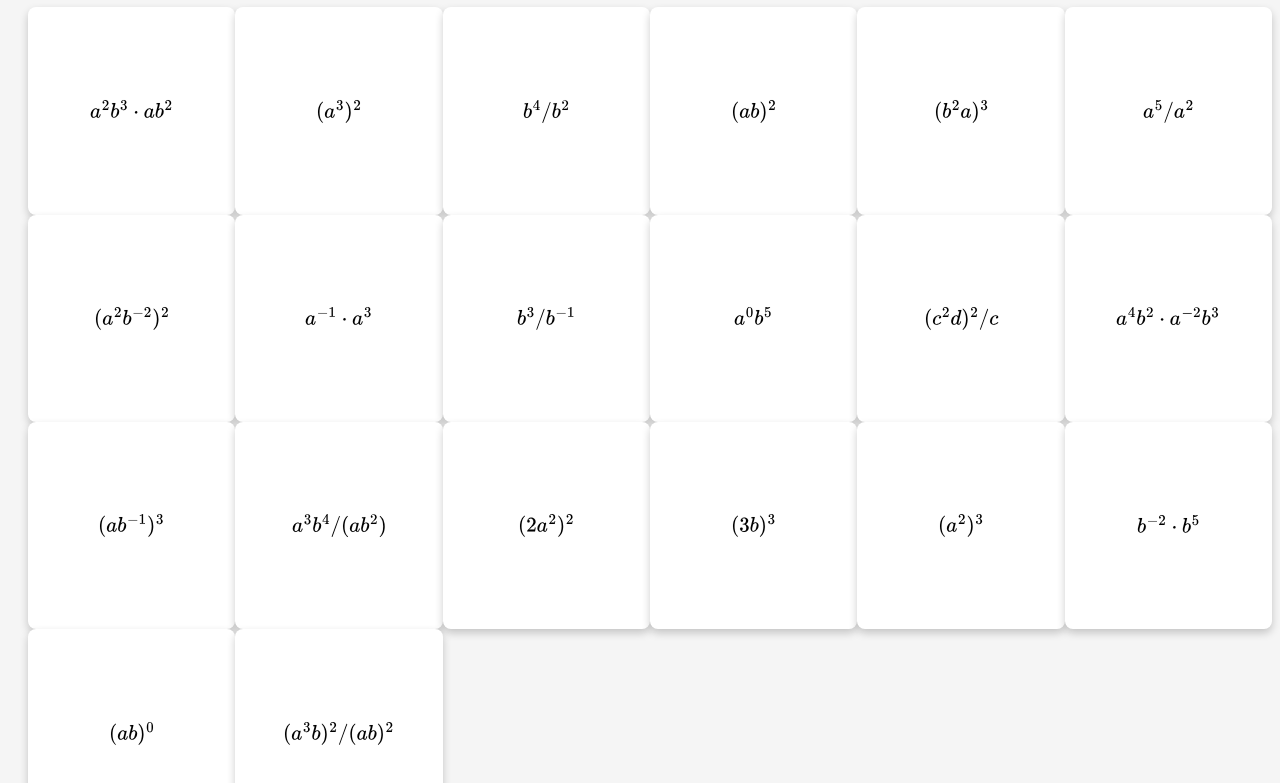
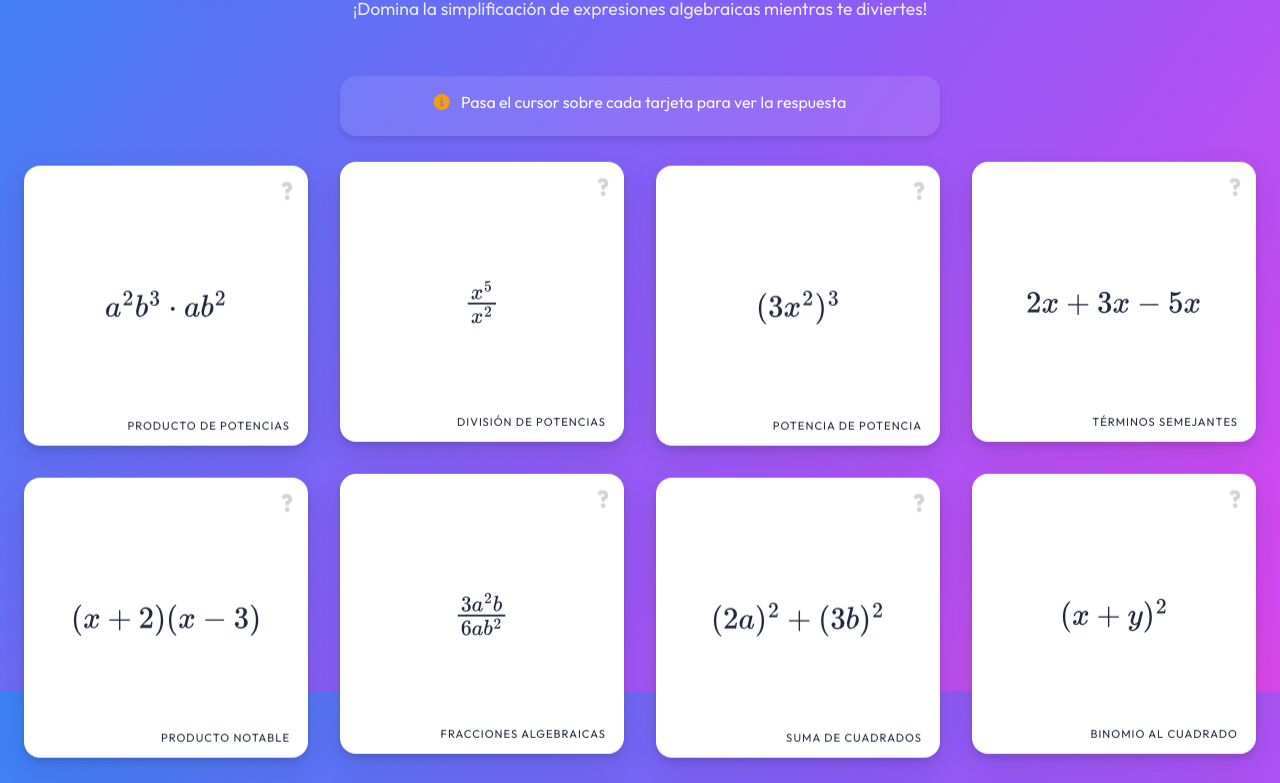
Before and after one commit to ng057830/potencias8, a plain HTML site: page index.html in a window 1280 px wide. Shown: the part 109-892 px from the top of the page. Drawn offline with nearby package versions, Linux system fonts and the light colour scheme.

Commit message:
Update index.html

```diff
--- a/index.html
+++ b/index.html
@@ -3,212 +3,446 @@
 <head>
   <meta charset="UTF-8"/>
   <meta name="viewport" content="width=device-width, initial-scale=1.0"/>
-  <title>Flashcards: Simplificación de Expresiones Algebraicas</title>
-
-  <!-- MathJax para renderizar fórmulas -->
+  <title>Flashcards: Álgebra Interactiva</title>
+  <!-- Google Fonts modernos -->
+  <link href="https://fonts.googleapis.com/css2?family=Outfit:wght@400;600;800&display=swap" rel="stylesheet"/>
+  <!-- MathJax para fórmulas -->
   <script>
     window.MathJax = {
-      tex: {
-        inlineMath: [['$', '$'], ['\\(', '\\)']],
-        displayMath: [['$$','$$']]
-      },
+      tex: { inlineMath: [['$', '$'], ['\\(', '\\)']], displayMath: [['$$','$$']] },
       svg: { fontCache: 'global' }
     };
   </script>
   <script src="https://cdn.jsdelivr.net/npm/mathjax@3/es5/tex-svg-full.js"></script>
+  <!-- Iconos y animaciones -->
+  <link rel="stylesheet" href="https://cdnjs.cloudflare.com/ajax/libs/animate.css/4.1.1/animate.min.css"/>
+  <link rel="stylesheet" href="https://cdnjs.cloudflare.com/ajax/libs/font-awesome/6.4.0/css/all.min.css"/>
+  <style>
+    :root {
+      --primary: #6366f1;
+      --primary-dark: #4f46e5;
+      --success: #10b981;
+      --warning: #f59e0b;
+      --danger: #ef4444;
+      --card-front: #ffffff;
+      --card-shadow: rgba(0, 0, 0, 0.1);
+      --text-dark: #1e293b;
+      --text-light: #f8fafc;
+      --bg-gradient: linear-gradient(125deg, #3b82f6, #8b5cf6, #d946ef);
+    }
 
-  <style>
+    * {
+      box-sizing: border-box;
+      margin: 0;
+      padding: 0;
+    }
+
     body {
-      font-family: Arial, sans-serif;
-      background: #f5f5f5;
-      padding: 20px;
+      font-family: 'Outfit', sans-serif;
+      background: var(--bg-gradient);
+      background-attachment: fixed;
+      color: var(--text-light);
+      min-height: 100vh;
+      padding: 1.5rem;
+      overflow-x: hidden;
     }
-    h1 {
+
+    .header {
       text-align: center;
-      margin-bottom: 30px;
+      margin-bottom: 2rem;
+      padding: 1.5rem 0;
+      position: relative;
     }
+
+    .header h1 {
+      font-weight: 800;
+      font-size: 2.5rem;
+      margin-bottom: 0.5rem;
+      background: linear-gradient(90deg, #f9f9f9, #c8d6e5);
+      -webkit-background-clip: text;
+      background-clip: text;
+      color: transparent;
+      text-transform: uppercase;
+      letter-spacing: 1px;
+    }
+
+    .header p {
+      font-size: 1.1rem;
+      opacity: 0.9;
+      max-width: 600px;
+      margin: 0 auto;
+    }
+
+    /* Decoración geométrica */
+    .decoration {
+      position: absolute;
+      width: 100%;
+      height: 100%;
+      top: 0;
+      left: 0;
+      z-index: -1;
+      opacity: 0.4;
+      overflow: hidden;
+    }
+
+    .decoration::before {
+      content: "";
+      position: absolute;
+      width: 150px;
+      height: 150px;
+      border-radius: 50%;
+      background: var(--primary);
+      top: -50px;
+      left: 10%;
+      filter: blur(30px);
+    }
+
+    .decoration::after {
+      content: "";
+      position: absolute;
+      width: 200px;
+      height: 200px;
+      border-radius: 50%;
+      background: var(--warning);
+      bottom: -100px;
+      right: 5%;
+      filter: blur(40px);
+    }
+
+    /* Contenedor principal */
     .container {
       display: grid;
-      grid-template-columns: repeat(auto-fit, minmax(180px, 1fr));
-      gap: 20px;
+      grid-template-columns: repeat(auto-fill, minmax(280px, 1fr));
+      gap: 2rem;
+      max-width: 1400px;
+      margin: 0 auto;
     }
+
+    /* Estilos de las flashcards */
     .flashcard {
       perspective: 1000px;
+      height: 280px;
     }
+
     .flashcard-inner {
       position: relative;
       width: 100%;
-      padding-top: 100%;
+      height: 100%;
+      text-align: center;
+      transition: transform 0.8s cubic-bezier(0.175, 0.885, 0.32, 1.275);
       transform-style: preserve-3d;
-      transition: transform 0.6s;
+      border-radius: 1rem;
+      box-shadow: 0 10px 30px var(--card-shadow);
     }
+
     .flashcard:hover .flashcard-inner {
       transform: rotateY(180deg);
     }
-    .flashcard-front,
-    .flashcard-back {
+
+    .flashcard-front, .flashcard-back {
       position: absolute;
-      top: 0; left: 0;
-      width: 100%; height: 100%;
+      width: 100%;
+      height: 100%;
+      -webkit-backface-visibility: hidden;
       backface-visibility: hidden;
-      border-radius: 8px;
-      box-shadow: 0 4px 8px rgba(0,0,0,0.2);
+      border-radius: 1rem;
       display: flex;
+      flex-direction: column;
       align-items: center;
       justify-content: center;
-      padding: 10px;
-      font-size: 1.1em;
-      background: white;
+      padding: 1.5rem;
     }
+
+    .flashcard-front {
+      background: var(--card-front);
+      color: var(--text-dark);
+      font-size: 1.8rem;
+      box-shadow: 0 4px 6px var(--card-shadow);
+    }
+
+    .flashcard-front::before {
+      content: "?";
+      position: absolute;
+      top: 10px;
+      right: 15px;
+      font-size: 1.5rem;
+      opacity: 0.2;
+      font-weight: bold;
+    }
+
     .flashcard-back {
+      background: linear-gradient(135deg, var(--success), var(--primary));
+      color: var(--text-light);
       transform: rotateY(180deg);
-      background: #e0e0e0;
+      font-size: 2rem;
+      font-weight: 600;
+    }
+
+    .flashcard-badge {
+      position: absolute;
+      bottom: 10px;
+      right: 10px;
+      background: rgba(255, 255, 255, 0.2);
+      padding: 0.2rem 0.5rem;
+      border-radius: 1rem;
+      font-size: 0.7rem;
+      text-transform: uppercase;
+      letter-spacing: 1px;
+    }
+
+    /* Instrucciones */
+    .instructions {
+      text-align: center;
+      margin: 2rem auto;
+      padding: 1rem;
+      max-width: 600px;
+      background: rgba(255, 255, 255, 0.1);
+      backdrop-filter: blur(10px);
+      border-radius: 1rem;
+      box-shadow: 0 4px 6px rgba(0, 0, 0, 0.1);
+    }
+
+    .instructions p {
+      margin-bottom: 0.5rem;
+    }
+
+    .instructions i {
+      margin-right: 0.5rem;
+      color: var(--warning);
+    }
+
+    /* Animaciones */
+    @keyframes float {
+      0% { transform: translateY(0px); }
+      50% { transform: translateY(-10px); }
+      100% { transform: translateY(0px); }
+    }
+
+    .flashcard:nth-child(odd) {
+      animation: float 6s ease-in-out infinite;
+    }
+
+    .flashcard:nth-child(even) {
+      animation: float 7s ease-in-out infinite reverse;
+    }
+
+    /* Media queries */
+    @media (max-width: 768px) {
+      .header h1 {
+        font-size: 2rem;
+      }
+
+      .container {
+        grid-template-columns: repeat(auto-fill, minmax(240px, 1fr));
+        gap: 1.5rem;
+      }
+
+      .flashcard {
+        height: 240px;
+      }
+    }
+
+    @media (max-width: 480px) {
+      .container {
+        grid-template-columns: 1fr;
+        max-width: 320px;
+        margin: 0 auto;
+      }
+
+      .header h1 {
+        font-size: 1.8rem;
+      }
     }
   </style>
 </head>
 <body>
-  <h1>Flashcards: Simplificación de Expresiones Algebraicas</h1>
+  <div class="decoration"></div>
+
+  <header class="header animate__animated animate__fadeIn">
+    <h1>Flashcards: Álgebra Pro</h1>
+    <p>¡Domina la simplificación de expresiones algebraicas mientras te diviertes!</p>
+  </header>
+
+  <div class="instructions animate__animated animate__fadeIn animate__delay-1s">
+    <p><i class="fas fa-info-circle"></i> Pasa el cursor sobre cada tarjeta para ver la respuesta</p>
+  </div>
+
   <div class="container">
-    <!-- 1 -->
+    <!-- Flashcard 1 -->
+    <div class="flashcard animate__animated animate__fadeIn animate__delay-1s">
+      <div class="flashcard-inner">
+        <div class="flashcard-front">
+          $a^2 b^3 \cdot a b^2$
+          <div class="flashcard-badge">Producto de potencias</div>
+        </div>
+        <div class="flashcard-back">
+          $a^{3} b^{5}$
+        </div>
+      </div>
+    </div>
+
+    <!-- Flashcard 2 -->
+    <div class="flashcard animate__animated animate__fadeIn animate__delay-2s">
+      <div class="flashcard-inner">
+        <div class="flashcard-front">
+          $\frac{x^5}{x^2}$
+          <div class="flashcard-badge">División de potencias</div>
+        </div>
+        <div class="flashcard-back">
+          $x^3$
+        </div>
+      </div>
+    </div>
+
+    <!-- Flashcard 3 -->
+    <div class="flashcard animate__animated animate__fadeIn animate__delay-3s">
+      <div class="flashcard-inner">
+        <div class="flashcard-front">
+          $(3x^2)^3$
+          <div class="flashcard-badge">Potencia de potencia</div>
+        </div>
+        <div class="flashcard-back">
+          $27x^6$
+        </div>
+      </div>
+    </div>
+
+    <!-- Flashcard 4 -->
+    <div class="flashcard animate__animated animate__fadeIn animate__delay-4s">
+      <div class="flashcard-inner">
+        <div class="flashcard-front">
+          $2x + 3x - 5x$
+          <div class="flashcard-badge">Términos semejantes</div>
+        </div>
+        <div class="flashcard-back">
+          $0$
+        </div>
+      </div>
+    </div>
+
+    <!-- Flashcard 5 -->
+    <div class="flashcard animate__animated animate__fadeIn animate__delay-5s">
+      <div class="flashcard-inner">
+        <div class="flashcard-front">
+          $(x + 2)(x - 3)$
+          <div class="flashcard-badge">Producto notable</div>
+        </div>
+        <div class="flashcard-back">
+          $x^2 - 3x + 2x - 6$
+          $= x^2 - x - 6$
+        </div>
+      </div>
+    </div>
+
+    <!-- Flashcard 6 -->
     <div class="flashcard">
       <div class="flashcard-inner">
-        <div class="flashcard-front">$a^2 b^3 \cdot a b^2$</div>
-        <div class="flashcard-back">$a^{3} b^{5}$</div>
+        <div class="flashcard-front">
+          $\frac{3a^2b}{6ab^2}$
+          <div class="flashcard-badge">Fracciones algebraicas</div>
+        </div>
+        <div class="flashcard-back">
+          $\frac{a}{2b}$
+        </div>
       </div>
     </div>
-    <!-- 2 -->
+
+    <!-- Flashcard 7 -->
     <div class="flashcard">
       <div class="flashcard-inner">
-        <div class="flashcard-front">$(a^3)^2$</div>
-        <div class="flashcard-back">$a^{6}$</div>
+        <div class="flashcard-front">
+          $(2a)^2 + (3b)^2$
+          <div class="flashcard-badge">Suma de cuadrados</div>
+        </div>
+        <div class="flashcard-back">
+          $4a^2 + 9b^2$
+        </div>
       </div>
     </div>
-    <!-- 3 -->
+
+    <!-- Flashcard 8 -->
     <div class="flashcard">
       <div class="flashcard-inner">
-        <div class="flashcard-front">$b^4 / b^2$</div>
-        <div class="flashcard-back">$b^{2}$</div>
+        <div class="flashcard-front">
+          $(x + y)^2$
+          <div class="flashcard-badge">Binomio al cuadrado</div>
+        </div>
+        <div class="flashcard-back">
+          $x^2 + 2xy + y^2$
+        </div>
       </div>
     </div>
-    <!-- 4 -->
+
+    <!-- Flashcard 9 -->
     <div class="flashcard">
       <div class="flashcard-inner">
-        <div class="flashcard-front">$(a b)^2$</div>
-        <div class="flashcard-back">$a^{2} b^{2}$</div>
+        <div class="flashcard-front">
+          $\sqrt{25x^2}$
+          <div class="flashcard-badge">Simplificación de raíces</div>
+        </div>
+        <div class="flashcard-back">
+          $5|x|$
+        </div>
       </div>
     </div>
-    <!-- 5 -->
+
+    <!-- Flashcard 10 -->
     <div class="flashcard">
       <div class="flashcard-inner">
-        <div class="flashcard-front">$(b^2 a)^3$</div>
-        <div class="flashcard-back">$a^{3} b^{6}$</div>
+        <div class="flashcard-front">
+          $3(2x - 4) + 5x$
+          <div class="flashcard-badge">Distributiva</div>
+        </div>
+        <div class="flashcard-back">
+          $6x - 12 + 5x$
+          $= 11x - 12$
+        </div>
       </div>
     </div>
-    <!-- 6 -->
+
+    <!-- Flashcard 11 -->
     <div class="flashcard">
       <div class="flashcard-inner">
-        <div class="flashcard-front">$a^5 / a^2$</div>
-        <div class="flashcard-back">$a^{3}$</div>
+        <div class="flashcard-front">
+          $x^0$
+          <div class="flashcard-badge">Potencia cero</div>
+        </div>
+        <div class="flashcard-back">
+          $1$
+        </div>
       </div>
     </div>
-    <!-- 7 -->
+
+    <!-- Flashcard 12 -->
     <div class="flashcard">
       <div class="flashcard-inner">
-        <div class="flashcard-front">$(a^2 b^{-2})^2$</div>
-        <div class="flashcard-back">$a^{4} b^{-4}$</div>
-      </div>
-    </div>
-    <!-- 8 -->
-    <div class="flashcard">
-      <div class="flashcard-inner">
-        <div class="flashcard-front">$a^{-1} \cdot a^3$</div>
-        <div class="flashcard-back">$a^{2}$</div>
-      </div>
-    </div>
-    <!-- 9 -->
-    <div class="flashcard">
-      <div class="flashcard-inner">
-        <div class="flashcard-front">$b^3 / b^{-1}$</div>
-        <div class="flashcard-back">$b^{4}$</div>
-      </div>
-    </div>
-    <!-- 10 -->
-    <div class="flashcard">
-      <div class="flashcard-inner">
-        <div class="flashcard-front">$a^0 b^5$</div>
-        <div class="flashcard-back">$b^{5}$</div>
-      </div>
-    </div>
-    <!-- 11 -->
-    <div class="flashcard">
-      <div class="flashcard-inner">
-        <div class="flashcard-front">$(c^2 d)^2 / c$</div>
-        <div class="flashcard-back">$c^{3} d^{2}$</div>
-      </div>
-    </div>
-    <!-- 12 -->
-    <div class="flashcard">
-      <div class="flashcard-inner">
-        <div class="flashcard-front">$a^4 b^2 \cdot a^{-2} b^3$</div>
-        <div class="flashcard-back">$a^{2} b^{5}$</div>
-      </div>
-    </div>
-    <!-- 13 -->
-    <div class="flashcard">
-      <div class="flashcard-inner">
-        <div class="flashcard-front">$(a b^{-1})^3$</div>
-        <div class="flashcard-back">$a^{3} b^{-3}$</div>
-      </div>
-    </div>
-    <!-- 14 -->
-    <div class="flashcard">
-      <div class="flashcard-inner">
-        <div class="flashcard-front">$a^3 b^4 / (a b^2)$</div>
-        <div class="flashcard-back">$a^{2} b^{2}$</div>
-      </div>
-    </div>
-    <!-- 15 -->
-    <div class="flashcard">
-      <div class="flashcard-inner">
-        <div class="flashcard-front">$(2a^2)^2$</div>
-        <div class="flashcard-back">$4 \, a^{4}$</div>
-      </div>
-    </div>
-    <!-- 16 -->
-    <div class="flashcard">
-      <div class="flashcard-inner">
-        <div class="flashcard-front">$(3b)^3$</div>
-        <div class="flashcard-back">$27 \, b^{3}$</div>
-      </div>
-    </div>
-    <!-- 17 -->
-    <div class="flashcard">
-      <div class="flashcard-inner">
-        <div class="flashcard-front">$(a^2)^3$</div>
-        <div class="flashcard-back">$a^{6}$</div>
-      </div>
-    </div>
-    <!-- 18 -->
-    <div class="flashcard">
-      <div class="flashcard-inner">
-        <div class="flashcard-front">$b^{-2} \cdot b^5$</div>
-        <div class="flashcard-back">$b^{3}$</div>
-      </div>
-    </div>
-    <!-- 19 -->
-    <div class="flashcard">
-      <div class="flashcard-inner">
-        <div class="flashcard-front">$(ab)^0$</div>
-        <div class="flashcard-back">$1$</div>
-      </div>
-    </div>
-    <!-- 20 -->
-    <div class="flashcard">
-      <div class="flashcard-inner">
-        <div class="flashcard-front">$(a^3 b)^2 / (a b)^2$</div>
-        <div class="flashcard-back">$a^{4} b^{0} = a^{4}$</div>
+        <div class="flashcard-front">
+          $x^{-3}$
+          <div class="flashcard-badge">Potencia negativa</div>
+        </div>
+        <div class="flashcard-back">
+          $\frac{1}{x^3}$
+        </div>
       </div>
     </div>
   </div>
+
+  <script>
+    // Script para mejorar la experiencia móvil con eventos táctiles
+    document.addEventListener('DOMContentLoaded', function() {
+      const cards = document.querySelectorAll('.flashcard');
+
+      cards.forEach(card => {
+        card.addEventListener('touchstart', function() {
+          const inner = this.querySelector('.flashcard-inner');
+          if (inner.style.transform === 'rotateY(180deg)') {
+            inner.style.transform = 'rotateY(0deg)';
+          } else {
+            inner.style.transform = 'rotateY(180deg)';
+          }
+        });
+      });
+    });
+  </script>
 </body>
 </html>
```
